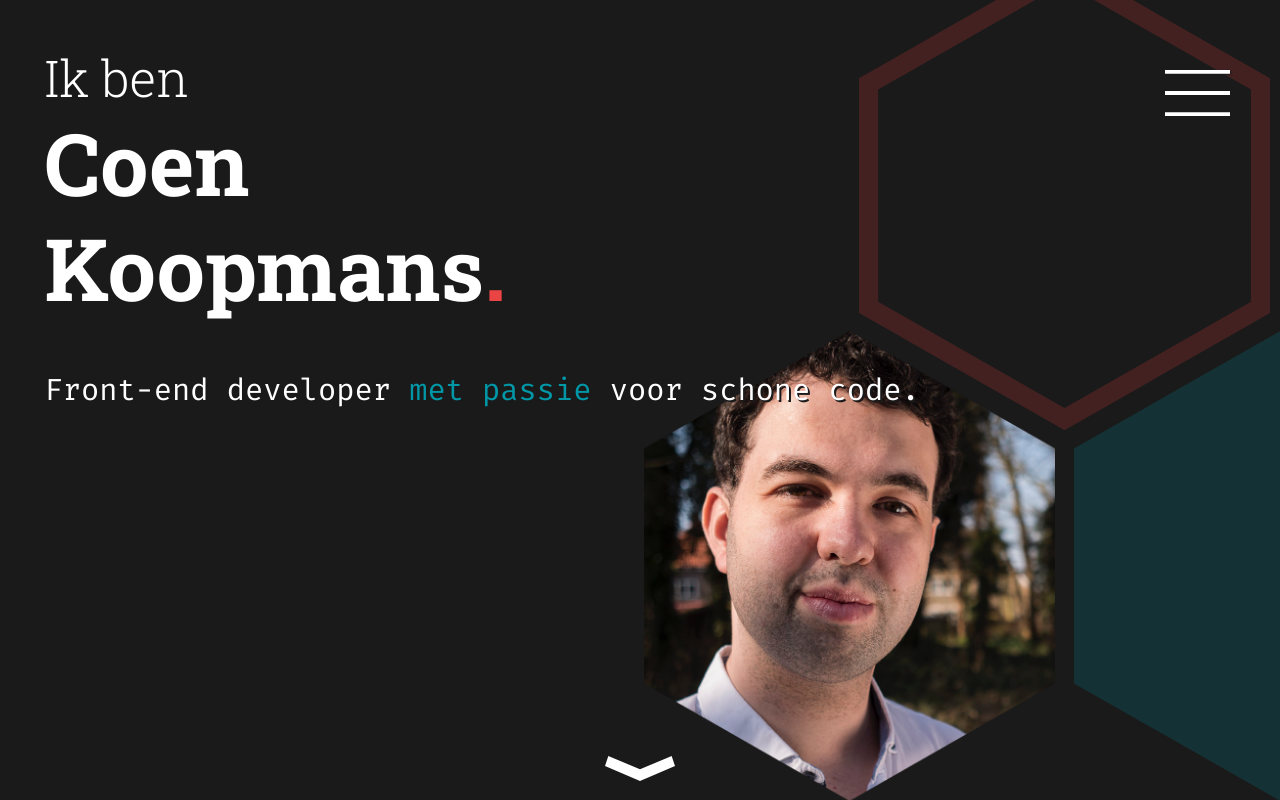
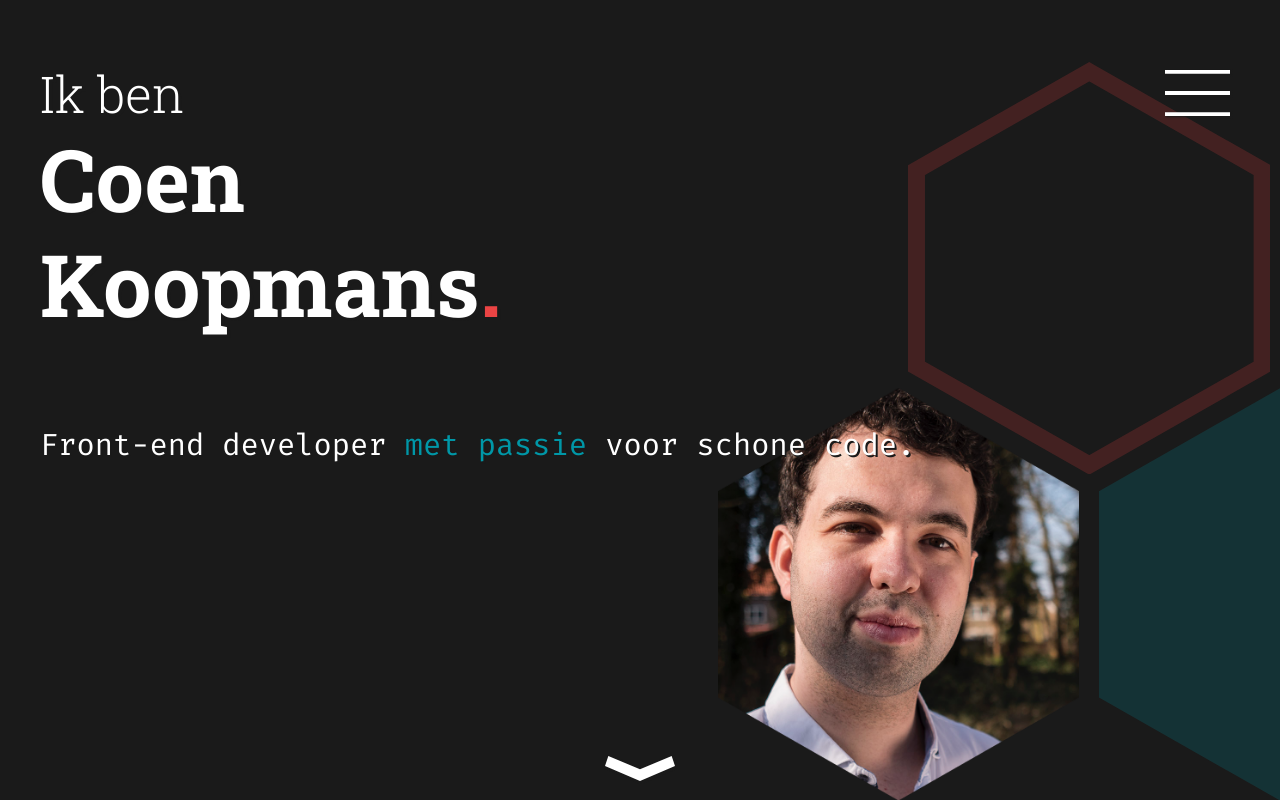
Before and after one commit to coenkoopmans/coenkoopmans.nl, an Angular app: page / in a window 1280 px wide. Built offline with nearby package versions, Linux system fonts and the light colour scheme.

Commit message:
Makes into hexagons scale with viewport width as well

```diff
--- a/src/app/intro/intro.component.scss
+++ b/src/app/intro/intro.component.scss
@@ -11,13 +11,17 @@ $scroll-button-width: getVwSizeForScreenWidth(42, 'mobile');
 $scroll-button-height: getVwSizeForScreenWidth(15, 'mobile');
 $scroll-button-padding: 10px;
 
-$hexagon-width: 257px;
-$hexagon-height: 293px;
-$hexagon-margin: 12px;
+$hexagon-width: getVwSizeForScreenWidth(214, 'mobile');
+$hexagon-height: getVwSizeForScreenWidth(244, 'mobile');
+$hexagon-margin: getVwSizeForScreenWidth(12, 'mobile');
 
-$hexagon-width-tablet: $hexagon-width * 1.6;
-$hexagon-height-tablet: $hexagon-height * 1.6;
-$hexagon-margin-tablet: $hexagon-margin * 1.6;
+$hexagon-width-tablet: $hexagon-width * $scale-factor-tablet-vw;
+$hexagon-height-tablet: $hexagon-height * $scale-factor-tablet-vw;
+$hexagon-margin-tablet: $hexagon-margin * $scale-factor-tablet-vw;
+
+$hexagon-width-desktop: $hexagon-width * $scale-factor-desktop-vw;
+$hexagon-height-desktop: $hexagon-height * $scale-factor-desktop-vw;
+$hexagon-margin-desktop: $hexagon-margin * $scale-factor-desktop-vw;
 
 $low-height-scale-factor: 0.6;
 
@@ -27,23 +31,14 @@ $low-height-scale-factor: 0.6;
   overflow: hidden;
   display: flex;
   flex-direction: column;
-  padding: getVw(getVwSizeForScreenWidth($padding-top-mobile, 'mobile'))
-    getVw(getVwSizeForScreenWidth($padding-left-right-mobile, 'mobile'))
-    0
-    getVw(getVwSizeForScreenWidth($padding-left-right-mobile, 'mobile'));
+  padding: #{$padding-top-mobile}px #{$padding-left-right-mobile}px 0 #{$padding-left-right-mobile}px;
 
   @include breakpoint('tablet') {
-    padding: getVw(getVwSizeForScreenWidth($padding-top-tablet, 'tablet'))
-      getVw(getVwSizeForScreenWidth($padding-left-right-tablet, 'tablet'))
-      0
-      getVw(getVwSizeForScreenWidth($padding-left-right-tablet, 'tablet'));
+    padding: #{$padding-top-tablet}px #{$padding-left-right-tablet}px 0 #{$padding-left-right-tablet}px
   }
 
   @include breakpoint('desktop') {
-    padding: getVw(getVwSizeForScreenWidth($padding-top-desktop, 'desktop'))
-    getVw(getVwSizeForScreenWidth($padding-left-right-desktop, 'desktop'))
-    0
-    getVw(getVwSizeForScreenWidth($padding-left-right-desktop, 'desktop'));
+    padding: #{$padding-top-tablet}px #{$padding-left-right-tablet}px 0 #{$padding-left-right-tablet}px
   }
 }
 
@@ -90,10 +85,10 @@ $low-height-scale-factor: 0.6;
 
 .tagLine {
   font-family: $font-mono;
-  font-size: $font-size-tagLine;
+  font-size: getVw($font-size-tagLine);
   font-weight: 400;
   line-height: getVw($tagLine-line-height);
-  margin-top: 40px;
+  margin-top: getVw(getVwSizeForScreenWidth(20, 'mobile'));
   z-index: 2;
   @include textShadow($color-black);
   @include breakpoint('tablet') {
@@ -141,13 +136,17 @@ $low-height-scale-factor: 0.6;
   z-index: 1;
   bottom: 0;
   right: 0;
-  width: $hexagon-width * 1.5 + $hexagon-margin;
-  height: $hexagon-height * 1.8;
+  width: getVw($hexagon-width * 1.5 + $hexagon-margin);
+  height: getVw($hexagon-height * 1.8);
   overflow: hidden;
 
   @include breakpoint('tablet') {
-    width: $hexagon-width-tablet * 1.5 + $hexagon-margin-tablet;
-    height: $hexagon-height-tablet * 1.8;
+    width: getVw($hexagon-width-tablet * 1.5 + $hexagon-margin-tablet);
+    height: getVw($hexagon-height-tablet * 1.8);
+  }
+  @include breakpoint('desktop') {
+    width: getVw($hexagon-width-desktop * 1.5 + $hexagon-margin-desktop);
+    height: getVw($hexagon-height-desktop * 1.8);
   }
   @include breakpoint('low-height') {
     zoom: $low-height-scale-factor;
@@ -155,45 +154,60 @@ $low-height-scale-factor: 0.6;
 }
 
 .introBackground__hexagon {
-  width: $hexagon-width;
-  height: $hexagon-height;
+  width: getVw($hexagon-width);
+  height: getVw($hexagon-height);
   position: absolute;
   background-repeat: no-repeat;
   background-size: cover;
 
   @include breakpoint('tablet') {
-    width: $hexagon-width-tablet;
-    height: $hexagon-height-tablet;
+    width: getVw($hexagon-width-tablet);
+    height: getVw($hexagon-height-tablet);
+  }
+  @include breakpoint('desktop') {
+    width: getVw($hexagon-width-desktop);
+    height: getVw($hexagon-height-desktop);
   }
 }
 
 .introBackground__hexagon--fill {
   background-image: url('/assets/ui/hexagon-fill.svg');
   bottom: 0;
-  right: -$hexagon-width / 2;
+  right: getVw(-($hexagon-width) / 2);
 
   @include breakpoint('tablet') {
-    right: -$hexagon-width-tablet / 2;
+    right: getVw(-($hexagon-width-tablet) / 2);
+  }
+
+  @include breakpoint('desktop') {
+    right: getVw(-($hexagon-width-desktop) / 2);
   }
 }
 
 .introBackground__hexagon--outline {
   background-image: url('/assets/ui/hexagon-outline.svg');
-  right: $hexagon-margin / 2;
-  bottom: $hexagon-height * 0.79;
+  right: getVw($hexagon-margin / 2);
+  bottom: getVw($hexagon-height * 0.79);
 
   @include breakpoint('tablet') {
-    right: $hexagon-margin-tablet / 2;
-    bottom: $hexagon-height-tablet * 0.79;
+    right: getVw($hexagon-margin-tablet / 2);
+    bottom: getVw($hexagon-height-tablet * 0.79);
+  }
+  @include breakpoint('desktop') {
+    right: getVw($hexagon-margin-desktop / 2);
+    bottom: getVw($hexagon-height-desktop * 0.79);
   }
 }
 
 .introBackground__hexagon--image {
   background-image: url('/assets/coen-koopmans-picture.png');
   bottom: 0;
-  right: ($hexagon-width / 2) + $hexagon-margin;
+  right: getVw(($hexagon-width / 2) + $hexagon-margin);
 
   @include breakpoint('tablet') {
-    right: ($hexagon-width-tablet / 2) + $hexagon-margin-tablet;
+    right: getVw(($hexagon-width-tablet / 2) + $hexagon-margin-tablet);
+  }
+  @include breakpoint('desktop') {
+    right: getVw(($hexagon-width-desktop / 2) + $hexagon-margin-desktop);
   }
 }
```
